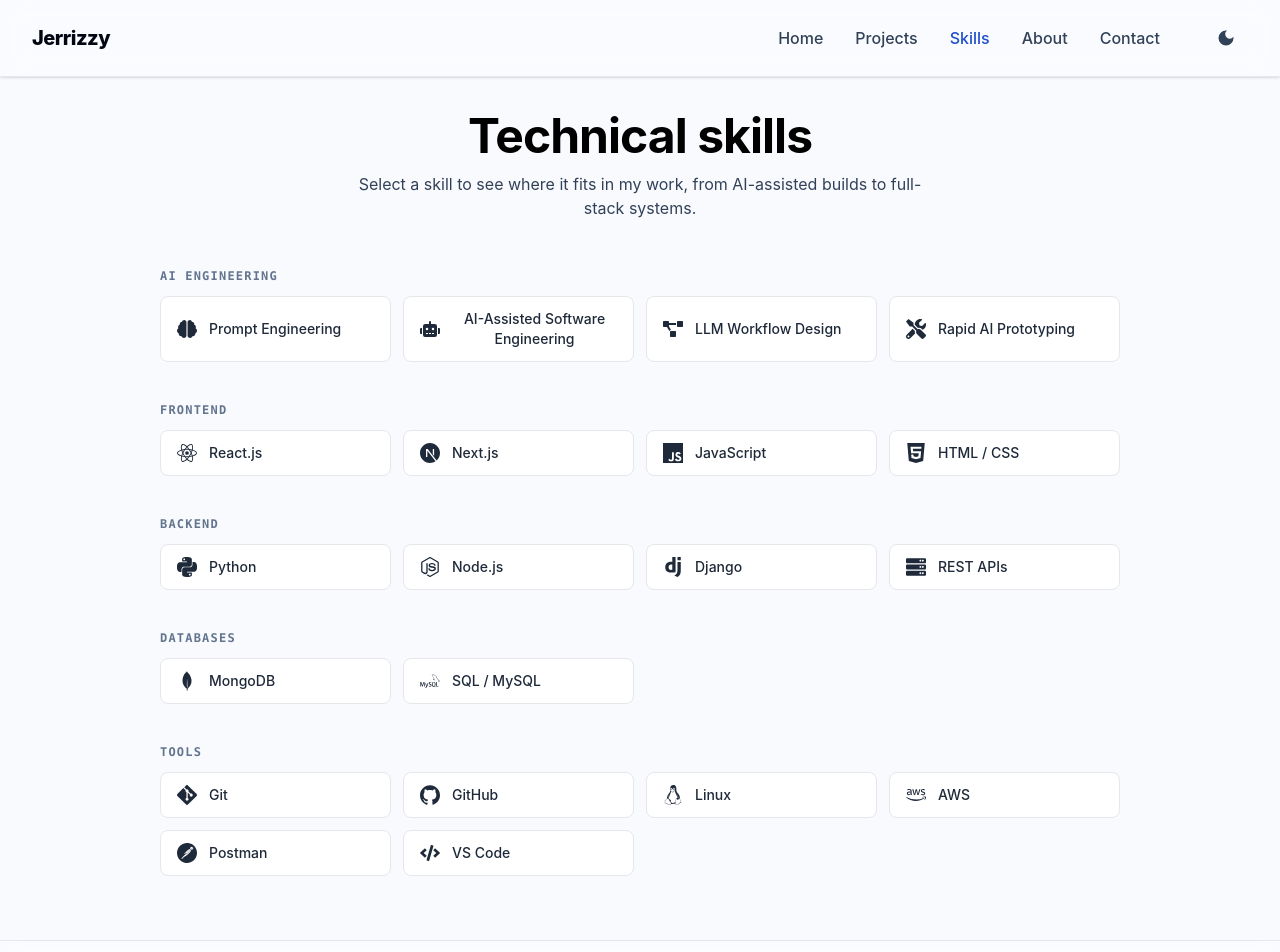
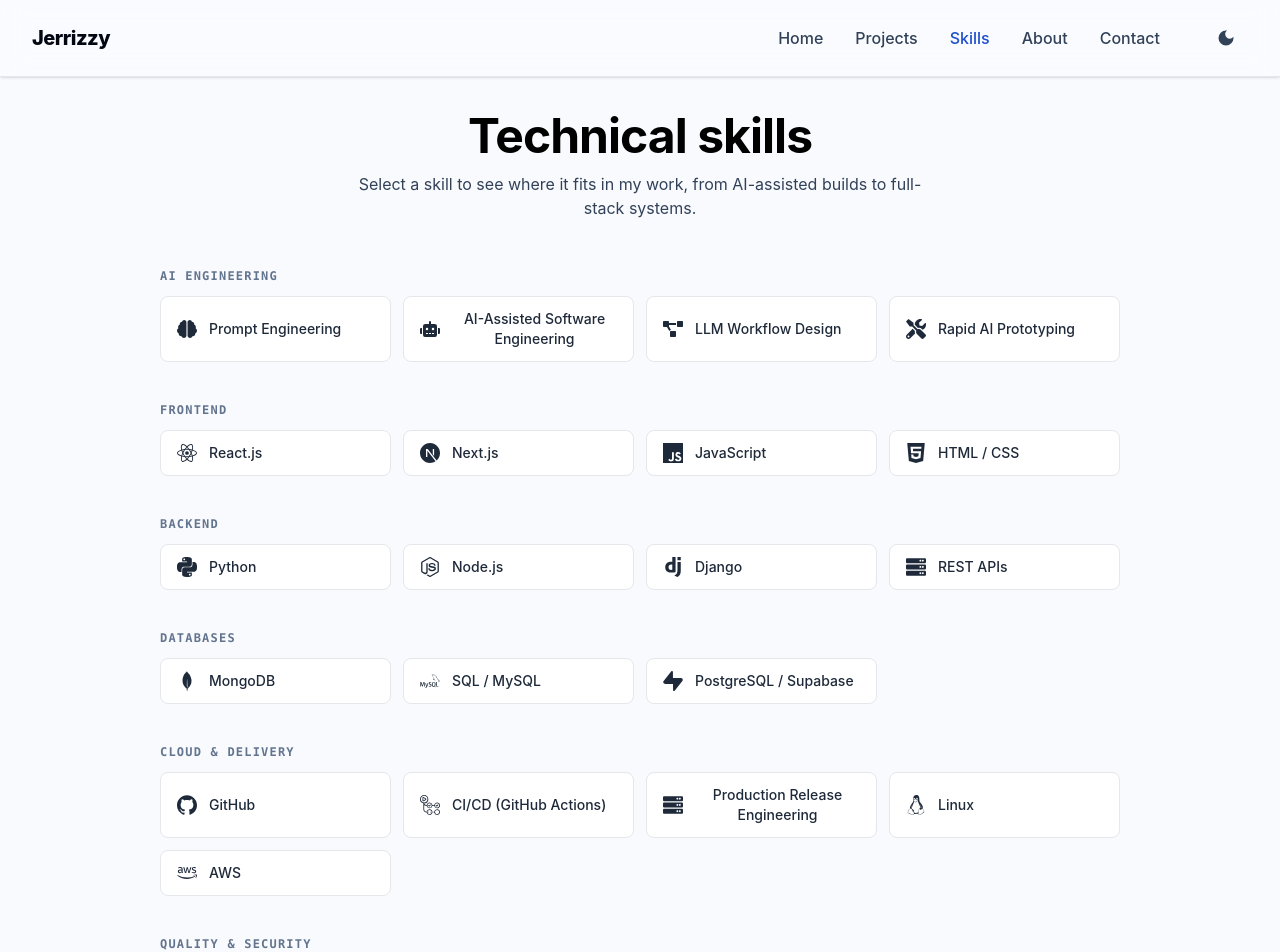
Before and after one commit to Jerrizzy001/Portfolio, a Next.js app: page /skills in a window 1280 px wide. Shown: the top 952 px of the page. Built offline with nearby package versions, Linux system fonts and the light colour scheme.

Commit message:
feat: add production engineering skills

```diff
--- a/pages/skills.js
+++ b/pages/skills.js
@@ -16,10 +16,22 @@
   SiMysql,
   SiLinux,
   SiGithub,
+  SiGithubactions,
   SiPostman,
+  SiSupabase,
 } from 'react-icons/si';
 
-import { FaAws, FaBrain, FaCode, FaProjectDiagram, FaRobot, FaServer, FaTools } from 'react-icons/fa';
+import {
+  FaAws,
+  FaBrain,
+  FaCode,
+  FaProjectDiagram,
+  FaRobot,
+  FaServer,
+  FaShieldAlt,
+  FaTools,
+  FaVial,
+} from 'react-icons/fa';
 
 const skillsData = [
   {
@@ -100,6 +112,13 @@
     Icon: SiMysql,
   },
   {
+    id: 'postgres-supabase',
+    name: 'PostgreSQL / Supabase',
+    description:
+      'I use PostgreSQL and Supabase for relational data, private file storage, row-level security, forward migrations, and safe production schema rehearsals.',
+    Icon: SiSupabase,
+  },
+  {
     id: 'js',
     name: 'JavaScript',
     description:
@@ -129,6 +148,34 @@
     description:
       'I use GitHub for repositories, issues, pull requests, and deployment-linked workflows.',
     Icon: SiGithub,
+  },
+  {
+    id: 'ci-cd',
+    name: 'CI/CD (GitHub Actions)',
+    description:
+      'I build CI/CD pipelines that install locked dependencies, run lint, type, build, and test gates, scan for secrets, and publish release evidence.',
+    Icon: SiGithubactions,
+  },
+  {
+    id: 'production-release-engineering',
+    name: 'Production Release Engineering',
+    description:
+      'I promote applications through verified builds, deployment provenance, health and readiness checks, and clear rollback anchors across Vercel and Render services.',
+    Icon: FaServer,
+  },
+  {
+    id: 'automated-testing',
+    name: 'Automated Testing & Quality Gates',
+    description:
+      'I combine unit, integration, browser, type, and production-build checks so changes are verified before they move to production.',
+    Icon: FaVial,
+  },
+  {
+    id: 'application-security',
+    name: 'Application Security',
+    description:
+      'I keep secrets out of code and logs, use least-privilege service boundaries, and protect production data with authorization, audit trails, and safe retention rules.',
+    Icon: FaShieldAlt,
   },
   {
     id: 'linux',
@@ -186,12 +233,22 @@
   {
     label: 'Databases',
     color: 'text-slate-500 dark:text-slate-400',
-    ids: ['mongodb', 'sql'],
+    ids: ['mongodb', 'sql', 'postgres-supabase'],
   },
   {
-    label: 'Tools',
+    label: 'Cloud & Delivery',
     color: 'text-slate-500 dark:text-slate-400',
-    ids: ['git', 'github', 'aws', 'linux', 'postman', 'vscode'],
+    ids: ['github', 'ci-cd', 'production-release-engineering', 'aws', 'linux'],
+  },
+  {
+    label: 'Quality & Security',
+    color: 'text-slate-500 dark:text-slate-400',
+    ids: ['automated-testing', 'application-security'],
+  },
+  {
+    label: 'Developer Tools',
+    color: 'text-slate-500 dark:text-slate-400',
+    ids: ['git', 'postman', 'vscode'],
   },
 ];
 
@@ -205,7 +262,7 @@
     <div className="min-h-screen page-shell text-black dark:text-white transition-colors duration-300">
       <PageMeta
         title="Technical Skills"
-        description="Jerry Nwachi's technical skills across AI engineering, prompt engineering, React, Next.js, Python, Node.js, databases, APIs, GitHub, Linux, and developer tooling."
+        description="Jerry Nwachi's technical skills across AI engineering, full-stack development, PostgreSQL and Supabase, CI/CD, production release engineering, testing, security, and developer tooling."
         path="/skills"
         image="/projects/portfolio.png"
       />
```
Also changed, not shown: 1 other file (tests, documents, lock files or other folders).
